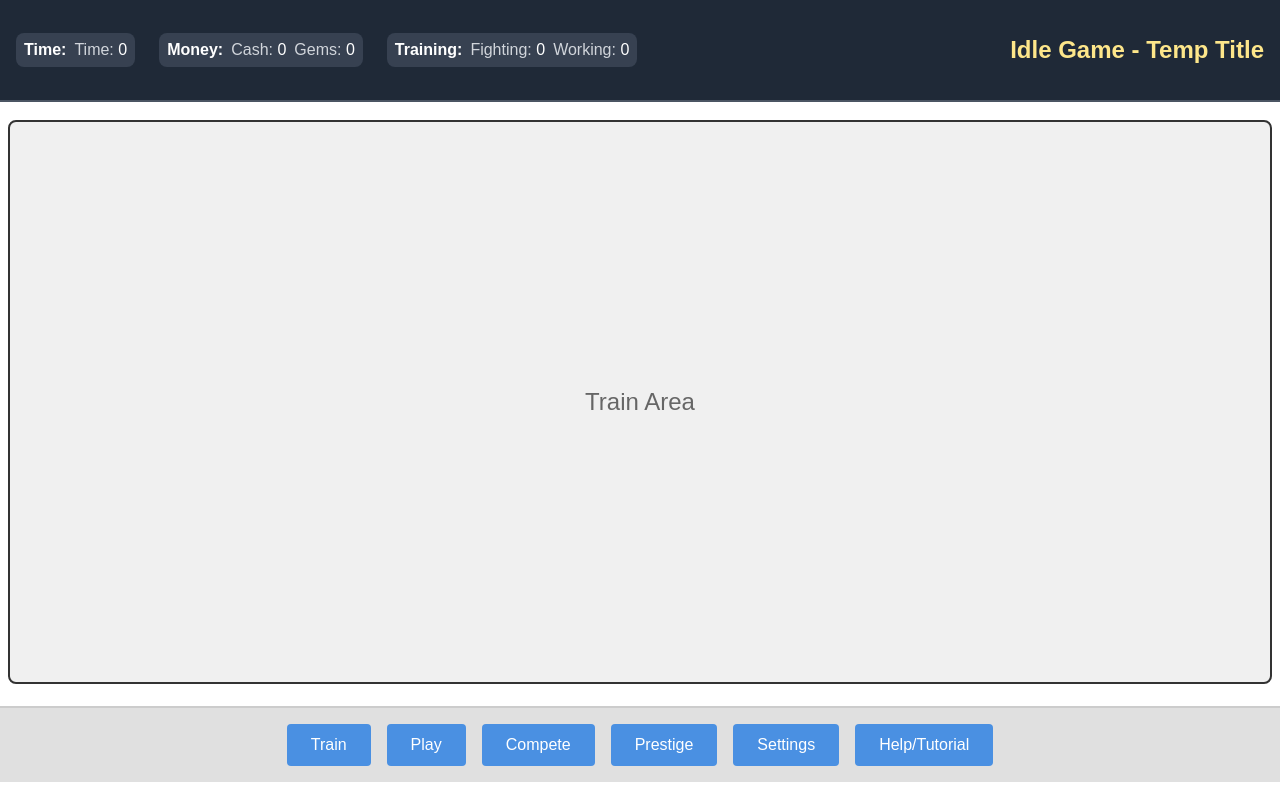
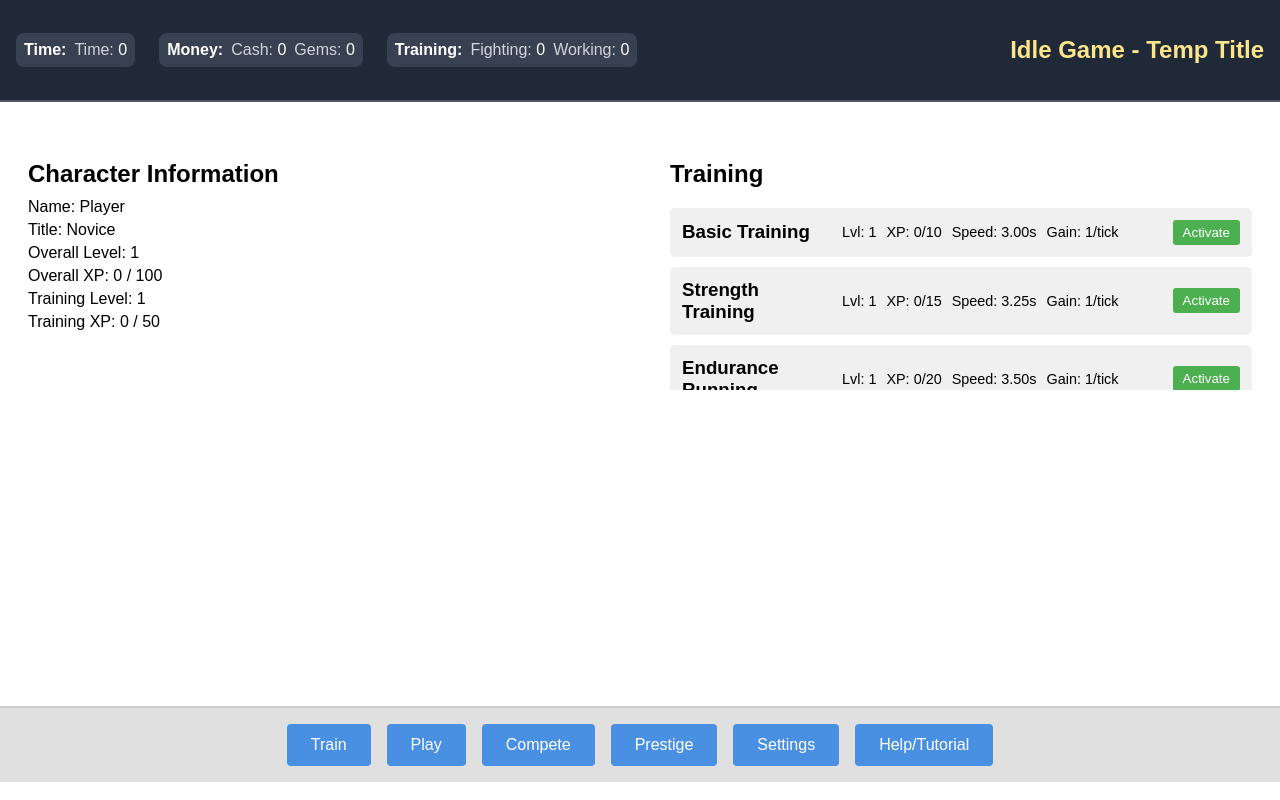
Before and after one commit to CharlesJ3/game-diaiyh, a React (Vite) app: page / in a window 1280 px wide. Built offline with nearby package versions, Linux system fonts and the light colour scheme.

Commit message:
Additional work on Training/MainArea/App components

```diff
--- a/src/App.tsx
+++ b/src/App.tsx
@@ -1,4 +1,4 @@
-import React, { useState } from 'react';
+import React, { useState, useEffect } from 'react';
 import styled from 'styled-components';
 import { createGlobalStyle } from 'styled-components';
 import Header from './components/Header';
@@ -9,6 +9,7 @@ import Compete from './components/Compete';
 import Prestige from './components/Prestige';
 import Settings from './components/Settings';
 import HelpTutorial from './components/HelpTutorial';
+import MainArea from './components/MainArea';
 
 const GlobalStyle = createGlobalStyle`
   body {
@@ -32,6 +33,7 @@ const MainSection = styled.section`
   flex: 5;
   display: flex;
   padding: .5rem;
+  overflow: auto;
 `;
 
 const MenuSection = styled.section`
@@ -52,6 +54,36 @@ interface Currencies {
   training: CurrencyItem[];
 }
 
+interface TrainingCategory {
+  school: 'elementary' | 'middle' | 'high' | 'college' | 'learnFromGhosts';
+  work: 'intern' | 'beginner' | 'intermediate' | 'expert' | 'master' | '10x';
+}
+
+interface TrainingItem {
+  title: string;
+  level: number;
+  category: TrainingCategory;
+  xp: number;
+  currentLevel: number;
+  maxXp: number;
+  active: boolean;
+  unlocked: boolean;
+  unlockHow: string;
+  speed: number;
+  xpGain: number;
+}
+
+interface Character {
+  name: string;
+  title: string;
+  overallXp: number;
+  overallLevel: number;
+  overallMaxXp: number;
+  trainingOverallXp: number;
+  trainingOverallLevel: number;
+  trainingMaxXp: number;
+}
+
 const App: React.FC = () => {
   const [currencies, setCurrencies] = useState<Currencies>({
     time: [{ amount: 0, name: "Time", active: true }],
@@ -65,16 +97,112 @@ const App: React.FC = () => {
     ]
   });
 
-  const [activeComponent, setActiveComponent] = useState('Train');
+  const [activeComponent, setActiveComponent] = useState('');
+
+  const [training, setTraining] = useState<TrainingItem[]>([
+    {
+      title: "Basic Training",
+      level: 1,
+      category: { school: "elementary", work: "intern" },
+      xp: 0,
+      currentLevel: 1,
+      maxXp: 10,
+      active: false,
+      unlocked: true,
+      unlockHow: "Boss 1",
+      speed: 3,
+      xpGain: 1
+    },
+    {
+      title: "Strength Training",
+      level: 1,
+      category: { school: "elementary", work: "intern" },
+      xp: 0,
+      currentLevel: 1,
+      maxXp: 15,
+      active: false,
+      unlocked: true,
+      unlockHow: "Boss 1",
+      speed: 3.25,
+      xpGain: 1
+    },
+    {
+      title: "Endurance Running",
+      level: 1,
+      category: { school: "middle", work: "beginner" },
+      xp: 0,
+      currentLevel: 1,
+      maxXp: 20,
+      active: false,
+      unlocked: false,
+      unlockHow: "Boss 1",
+      speed: 3.5,
+      xpGain: 1
+    },
+
+  ]);
+
+  const [character, setCharacter] = useState<Character>({
+    name: "Player",
+    title: "Novice",
+    overallXp: 0,
+    overallLevel: 1,
+    overallMaxXp: 100,
+    trainingOverallXp: 0,
+    trainingOverallLevel: 1,
+    trainingMaxXp: 50
+  });
 
   const handleMenuItemClick = (item: string) => {
     setActiveComponent(item);
   };
 
+  const toggleTrainingActive = (index: number) => {
+    setTraining(prevTraining => {
+      const updatedTraining = [...prevTraining];
+      updatedTraining[index] = {
+        ...updatedTraining[index],
+        active: !updatedTraining[index].active
+      };
+      return updatedTraining;
+    });
+  };
+
+  useEffect(() => {
+    const intervals: NodeJS.Timeout[] = [];
+
+    training.forEach((item, index) => {
+      if (item.active) {
+        const interval = setInterval(() => {
+          setTraining(prevTraining => {
+            const updatedTraining = [...prevTraining];
+            const updatedItem = { ...updatedTraining[index] };
+
+            updatedItem.xp += updatedItem.xpGain;
+            if (updatedItem.xp >= updatedItem.maxXp) {
+              updatedItem.currentLevel += 1;
+              updatedItem.xp = 0;
+              updatedItem.maxXp = Math.floor(updatedItem.maxXp * 1.1);
+            }
+
+            updatedTraining[index] = updatedItem;
+            return updatedTraining;
+          });
+        }, item.speed * 1000);
+
+        intervals.push(interval);
+      }
+    });
+
+    return () => {
+      intervals.forEach(clearInterval);
+    };
+  }, [training]);
+
   const renderActiveComponent = () => {
     switch (activeComponent) {
       case 'Train':
-        return <Train />;
+        return <Train training={training} setTraining={setTraining} character={character} setCharacter={setCharacter} toggleTrainingActive={toggleTrainingActive} />;
       case 'Play':
         return <Play />;
       case 'Compete':
@@ -86,7 +214,13 @@ const App: React.FC = () => {
       case 'Help/Tutorial':
         return <HelpTutorial />;
       default:
-        return <Train />;
+        return <MainArea
+          character={character}
+          training={training}
+          setCharacter={setCharacter}
+          setTraining={setTraining}
+          toggleTrainingActive={toggleTrainingActive}
+        />;
     }
   };
 
--- a/src/components/MainArea.tsx
+++ b/src/components/MainArea.tsx
@@ -1,23 +1,212 @@
 import React from 'react';
-import styled from 'styled-components';
+import styled, { keyframes } from 'styled-components';
 
 const MainAreaContainer = styled.div`
+  display: grid;
+  grid-template-columns: 1fr 1fr;
+  grid-template-rows: 1fr 1fr;
+  gap: 20px;
+  height: 100%;
   width: 100%;
-  height: 100%;
-  border: 2px solid #333;
-  border-radius: 8px;
-  background-color: #f0f0f0;
-  display: flex;
-  justify-content: center;
-  align-items: center;
-  font-size: 24px;
-  color: #666;
 `;
 
-const MainArea: React.FC = () => {
+const QuadrantContainer = styled.div`
+  padding: 20px;
+  overflow-y: auto;
+`;
+
+const CharacterInfo = styled.div`
+  h2 {
+    margin-bottom: 10px;
+  }
+  p {
+    margin: 5px 0;
+  }
+`;
+
+const TrainingList = styled.div`
+  display: flex;
+  flex-direction: column;
+  gap: 10px;
+`;
+
+const pulse = keyframes`
+  0% {
+    transform: scale(1);
+  }
+  50% {
+    transform: scale(1.05);
+  }
+  100% {
+    transform: scale(1);
+  }
+`;
+
+const TrainingItem = styled.div<{ $active: boolean, $progress: number }>`
+  position: relative;
+  background-color: #f0f0f0;
+  padding: 10px;
+  border-radius: 5px;
+  border: 2px solid ${props => props.$active ? '#4caf50' : 'transparent'};
+  transition: all 0.3s ease;
+  overflow: hidden;
+  cursor: pointer;
+
+  &:hover {
+    background-color: #e0e0e0;
+    animation: ${pulse} 0.5s ease-in-out;
+  }
+
+  &:active {
+    transform: scale(0.98);
+  }
+
+  &::before {
+    content: '';
+    position: absolute;
+    top: 0;
+    left: 0;
+    height: 100%;
+    width: ${props => props.$progress}%;
+    background-color: rgba(76, 175, 80, 0.2);
+    transition: width 0.3s ease-in-out;
+    z-index: 1;
+  }
+`;
+
+const TrainingContent = styled.div`
+  position: relative;
+  z-index: 2;
+  display: flex;
+  align-items: center;
+  justify-content: space-between;
+`;
+
+const TrainingInfo = styled.div`
+  flex: 1;
+  display: flex;
+  align-items: center;
+  gap: 10px;
+`;
+
+const TrainingTitle = styled.h3`
+  margin: 0;
+  width: 150px; // Adjust as needed
+`;
+
+const TrainingStats = styled.div`
+  display: flex;
+  gap: 10px;
+`;
+
+const StatItem = styled.span`
+  font-size: 0.9em;
+`;
+
+const ToggleButton = styled.button`
+  padding: 5px 10px;
+  background-color: #4caf50;
+  color: white;
+  border: none;
+  border-radius: 3px;
+  cursor: pointer;
+  transition: background-color 0.3s ease;
+
+  &:hover, &:focus {
+    background-color: #45a049;
+  }
+`;
+
+interface Character {
+  name: string;
+  title: string;
+  overallXp: number;
+  overallLevel: number;
+  overallMaxXp: number;
+  trainingOverallXp: number;
+  trainingOverallLevel: number;
+  trainingMaxXp: number;
+}
+
+interface TrainingItem {
+  title: string;
+  currentLevel: number;
+  xp: number;
+  maxXp: number;
+  active: boolean;
+  speed: number;
+  xpGain: number;
+}
+
+interface MainAreaProps {
+  character: Character;
+  training: TrainingItem[];
+  setCharacter: React.Dispatch<React.SetStateAction<Character>>;
+  setTraining: React.Dispatch<React.SetStateAction<TrainingItem[]>>;
+  toggleTrainingActive: (index: number) => void;
+}
+
+const MainArea: React.FC<MainAreaProps> = ({
+  character,
+  training,
+  setCharacter,
+  setTraining,
+  toggleTrainingActive
+}) => {
+  const handleTrainingClick = (index: number) => {
+    toggleTrainingActive(index);
+  };
+
   return (
     <MainAreaContainer>
-      Main Area
+      <QuadrantContainer>
+        <CharacterInfo>
+          <h2>Character Information</h2>
+          <p>Name: {character.name}</p>
+          <p>Title: {character.title}</p>
+          <p>Overall Level: {character.overallLevel}</p>
+          <p>Overall XP: {character.overallXp} / {character.overallMaxXp}</p>
+          <p>Training Level: {character.trainingOverallLevel}</p>
+          <p>Training XP: {character.trainingOverallXp} / {character.trainingMaxXp}</p>
+        </CharacterInfo>
+      </QuadrantContainer>
+      <QuadrantContainer>
+        <h2>Training</h2>
+        <TrainingList>
+          {training.map((item, index) => (
+            <TrainingItem
+              key={index}
+              $active={item.active}
+              $progress={(item.xp / item.maxXp) * 100}
+              onClick={() => handleTrainingClick(index)}
+            >
+              <TrainingContent>
+                <TrainingInfo>
+                  <TrainingTitle>{item.title}</TrainingTitle>
+                  <TrainingStats>
+                    <StatItem>Lvl: {item.currentLevel}</StatItem>
+                    <StatItem>XP: {item.xp}/{item.maxXp}</StatItem>
+                    <StatItem>Speed: {item.speed.toFixed(2)}s</StatItem>
+                    <StatItem>Gain: {item.xpGain}/tick</StatItem>
+                  </TrainingStats>
+                </TrainingInfo>
+                <ToggleButton onClick={(e) => {
+                  e.stopPropagation();
+                  toggleTrainingActive(index);
+                }}>
+                  {item.active ? 'Deactivate' : 'Activate'}
+                </ToggleButton>
+              </TrainingContent>
+            </TrainingItem>
+          ))}
+        </TrainingList>
+      </QuadrantContainer>
+      <QuadrantContainer>
+        {/* Reserved for future content */}
+      </QuadrantContainer>
+      <QuadrantContainer>
+        {/* Reserved for future content */}
+      </QuadrantContainer>
     </MainAreaContainer>
   );
 };
--- a/src/components/Train.tsx
+++ b/src/components/Train.tsx
@@ -1,24 +1,76 @@
 import React from 'react';
 import styled from 'styled-components';
 
-const TrainContainer = styled.div`
+const TrainingContainer = styled.div`
+  display: flex;
   width: 100%;
   height: 100%;
+  max-height: 100%;
   border: 2px solid #333;
   border-radius: 8px;
   background-color: #f0f0f0;
+  overflow: hidden;
+`;
+
+const LeftSection = styled.div`
+  flex: 1;
   display: flex;
   justify-content: center;
   align-items: center;
+  border-right: 1px solid #ccc;
   font-size: 24px;
   color: #666;
 `;
 
-const Train: React.FC = () => {
+const RightSection = styled.div`
+  flex: 1;
+  display: flex;
+  flex-direction: column;
+  max-height: 100%;
+`;
+
+const TrainingListSection = styled.div`
+  flex: 1;
+  overflow-y: auto;
+  padding: 10px;
+  max-height: 100%;
+`;
+
+const TrainingItem = styled.div`
+  margin-bottom: 10px;
+  padding: 10px;
+  background-color: #fff;
+  border-radius: 4px;
+  box-shadow: 0 1px 3px rgba(0, 0, 0, 0.1);
+`;
+
+type TrainProps = {
+  training: any[];
+  setTraining: (training: any[]) => void;
+  character: any;
+  setCharacter: (character: any) => void;
+};
+
+const Train: React.FC<TrainProps> = ({ training, setTraining, character, setCharacter }) => {
   return (
-    <TrainContainer>
-      Train Area
-    </TrainContainer>
+    <TrainingContainer>
+      <LeftSection>Progress Section</LeftSection>
+      <RightSection>
+        <TrainingListSection>
+          {training.map((item, index) => (
+            <TrainingItem key={index}>
+              <h3>{item.title}</h3>
+              <p>Level: {item.currentLevel}</p>
+              <p>XP: {item.xp} / {item.maxXp} </p>
+              <p>Category: School - {item.category.school}, Work - {item.category.work}</p>
+              <p>Active: {item.active ? 'Yes' : 'No'}</p>
+              <p>Unlocked: {item.unlocked ? 'Yes' : 'No'}</p>
+              {!item.unlocked && <p>How to unlock: {item.unlockHow}</p>}
+            </TrainingItem>
+          ))}
+        </TrainingListSection>
+      </RightSection>
+    </TrainingContainer>
   );
 };
 
--- a/src/index.css
+++ b/src/index.css
@@ -6,6 +6,10 @@ html {
   width: 100%;
 }
 
+body {
+  overflow: hidden;
+}
+
 #root {
   height: 100%;
   width: 100%;
```
